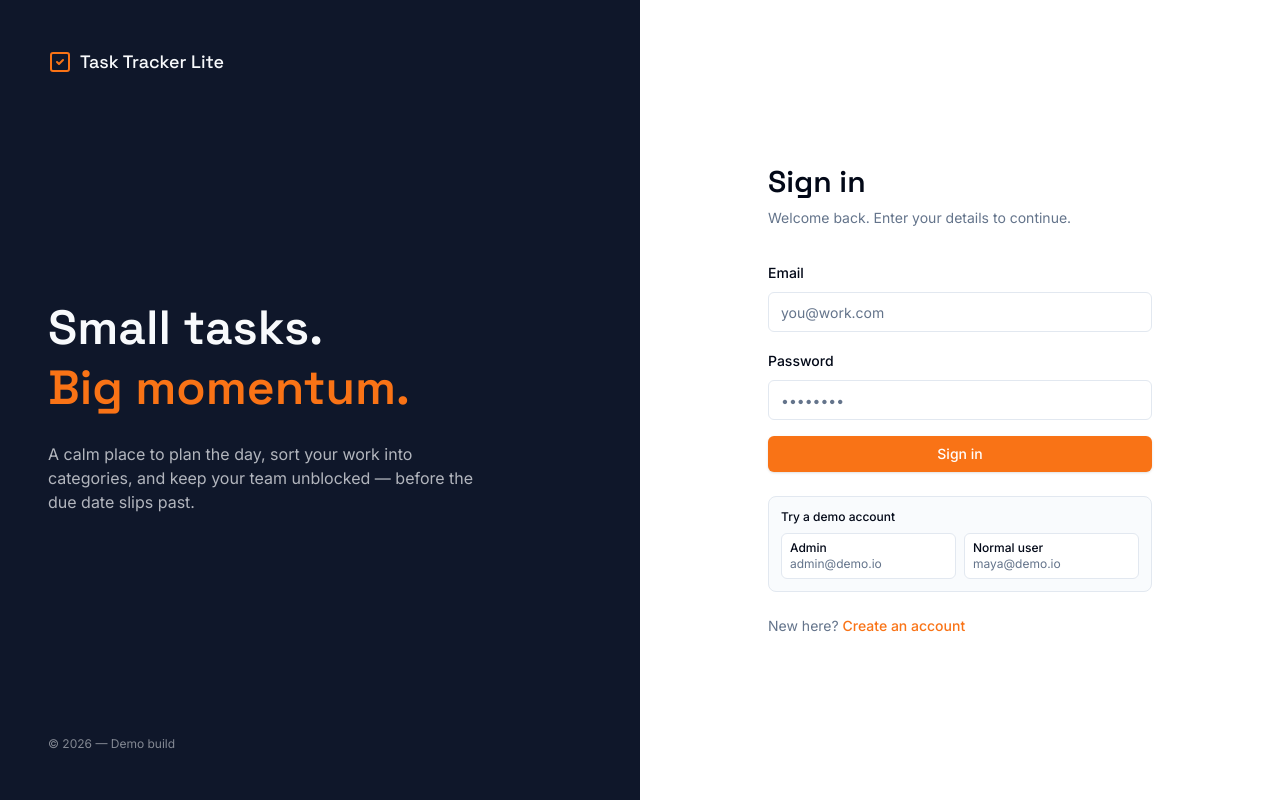
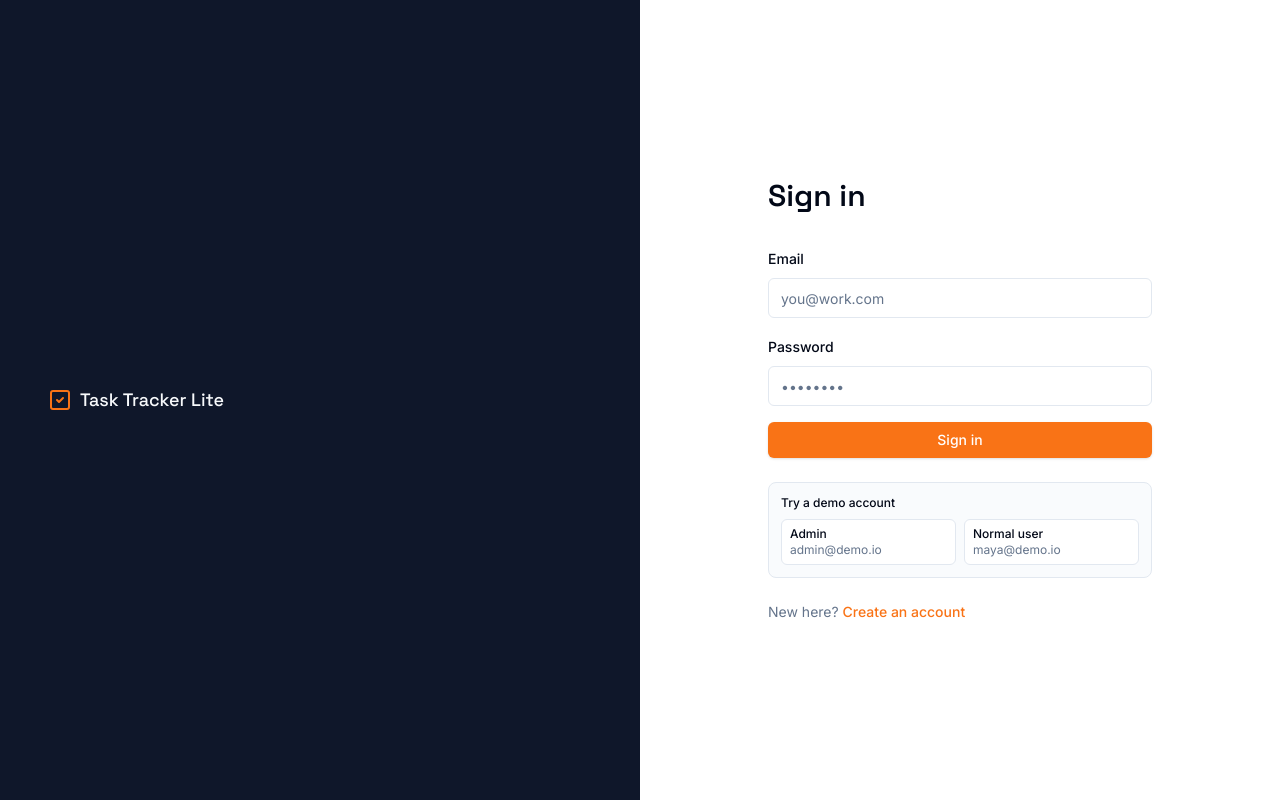
Before and after one commit to OrdinaryGecko/task-tracker, a React (Vite) app in the folder frontend/: page /login in a window 1280 px wide. Built offline with nearby package versions, Linux system fonts and the light colour scheme.

Commit message:
fix: clean up UI

```diff
--- a/frontend/src/pages/Dashboard.tsx
+++ b/frontend/src/pages/Dashboard.tsx
@@ -233,8 +233,8 @@ function StatusBadge({ status, overdue }: { status: string; overdue: boolean })
   if (overdue) return <Badge variant="destructive">Overdue</Badge>;
   const map: Record<string, string> = {
     todo: 'bg-muted text-foreground',
-    doing: 'bg-warning/20 text-foreground',
-    done: 'bg-success/20 text-foreground',
+    doing: 'bg-amber-100 text-amber-900',
+    done: 'bg-green-100 text-green-900',
   };
   return (
     <Badge className={cn('border-0', map[status])}>
--- a/frontend/src/pages/Login.tsx
+++ b/frontend/src/pages/Login.tsx
@@ -49,24 +49,10 @@ export default function Login() {
 
   return (
     <div className="min-h-screen grid md:grid-cols-2">
-      <div className="hidden md:flex flex-col justify-between p-12 bg-primary text-primary-foreground">
+      <div className="hidden md:flex flex-col justify-center p-12 bg-primary text-primary-foreground">
         <div className="flex items-center gap-2 font-display text-lg">
           <CheckSquare2 className="h-6 w-6 text-accent" />
           Task Tracker Lite
-        </div>
-        <div>
-          <h1 className="text-5xl font-display font-semibold leading-tight">
-            Small tasks.
-            <br />
-            <span className="text-accent">Big momentum.</span>
-          </h1>
-          <p className="mt-6 max-w-md text-primary-foreground/70">
-            A calm place to plan the day, sort your work into categories, and keep your team
-            unblocked — before the due date slips past.
-          </p>
-        </div>
-        <div className="text-xs text-primary-foreground/50">
-          © {new Date().getFullYear()} — Demo build
         </div>
       </div>
 
@@ -76,9 +62,6 @@ export default function Login() {
             <CheckSquare2 className="h-6 w-6 text-accent" /> Task Tracker Lite
           </div>
           <h2 className="text-3xl font-display font-semibold">Sign in</h2>
-          <p className="mt-2 text-sm text-muted-foreground">
-            Welcome back. Enter your details to continue.
-          </p>
 
           <form onSubmit={onSubmit} className="mt-8 space-y-4">
             <div className="space-y-2">
--- a/frontend/src/pages/Register.tsx
+++ b/frontend/src/pages/Register.tsx
@@ -34,29 +34,16 @@ export default function Register() {
       return toast.error(result.error);
     }
 
-    toast.success('Account created — welcome!');
+    toast.success('Account created!');
     navigate('/tasks');
   }
 
   return (
     <div className="min-h-screen grid md:grid-cols-2">
-      <div className="hidden md:flex flex-col justify-between p-12 bg-primary text-primary-foreground">
+      <div className="hidden md:flex flex-col justify-center p-12 bg-primary text-primary-foreground">
         <div className="flex items-center gap-2 font-display text-lg">
           <CheckSquare2 className="h-6 w-6 text-accent" />
           Task Tracker Lite
-        </div>
-        <div>
-          <h1 className="text-5xl font-display font-semibold leading-tight">
-            Start with today.
-            <br />
-            <span className="text-accent">Get to done.</span>
-          </h1>
-          <p className="mt-6 max-w-md text-primary-foreground/70">
-            Free demo — your data stays on this device.
-          </p>
-        </div>
-        <div className="text-xs text-primary-foreground/50">
-          © {new Date().getFullYear()} — Demo build
         </div>
       </div>
 
@@ -66,7 +53,6 @@ export default function Register() {
             <CheckSquare2 className="h-6 w-6 text-accent" /> Task Tracker Lite
           </div>
           <h2 className="text-3xl font-display font-semibold">Create account</h2>
-          <p className="mt-2 text-sm text-muted-foreground">A few details to get you set up.</p>
 
           <form onSubmit={onSubmit} className="mt-8 space-y-4">
             <div className="space-y-2">
--- a/frontend/src/pages/Tasks.tsx
+++ b/frontend/src/pages/Tasks.tsx
@@ -127,8 +127,7 @@ export default function Tasks() {
       <div className="p-6 md:p-10 max-w-6xl mx-auto">
         <header className="flex flex-wrap items-end justify-between gap-4">
           <div>
-            <p className="text-sm text-muted-foreground">Hi {user?.name.split(' ')[0]} 👋</p>
-            <h1 className="text-3xl md:text-4xl font-display font-semibold mt-1">Your tasks</h1>
+            <h1 className="text-3xl md:text-4xl font-display font-semibold">Your tasks</h1>
           </div>
           <Button onClick={onCreate} className="bg-accent text-accent-foreground hover:bg-accent/90">
             <Plus className="h-4 w-4 mr-1" /> New task
@@ -163,19 +162,7 @@ export default function Tasks() {
         <div className="mt-6 space-y-3">
           {filtered.length === 0 ? (
             <div className="rounded-xl border border-dashed p-12 text-center">
-              <div className="mx-auto h-12 w-12 rounded-full bg-accent/10 flex items-center justify-center mb-3">
-                <Plus className="h-5 w-5 text-accent" />
-              </div>
               <div className="font-medium">Nothing here yet</div>
-              <p className="text-sm text-muted-foreground mt-1">
-                Create your first task to get started.
-              </p>
-              <Button
-                onClick={onCreate}
-                className="mt-4 bg-accent text-accent-foreground hover:bg-accent/90"
-              >
-                New task
-              </Button>
             </div>
           ) : (
             filtered.map((t) => {
```
